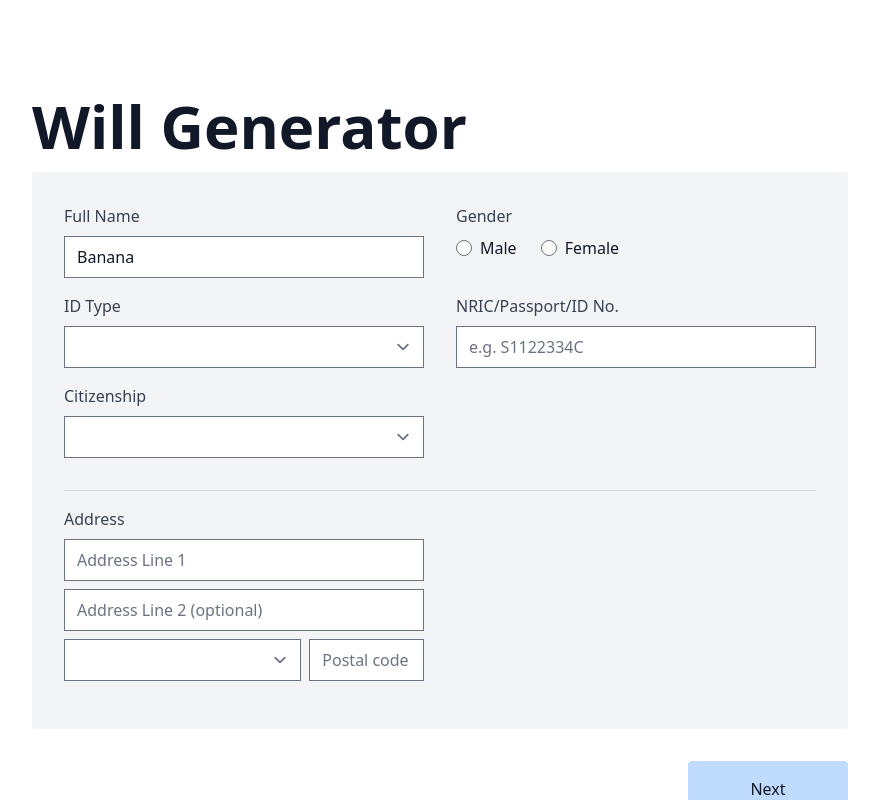
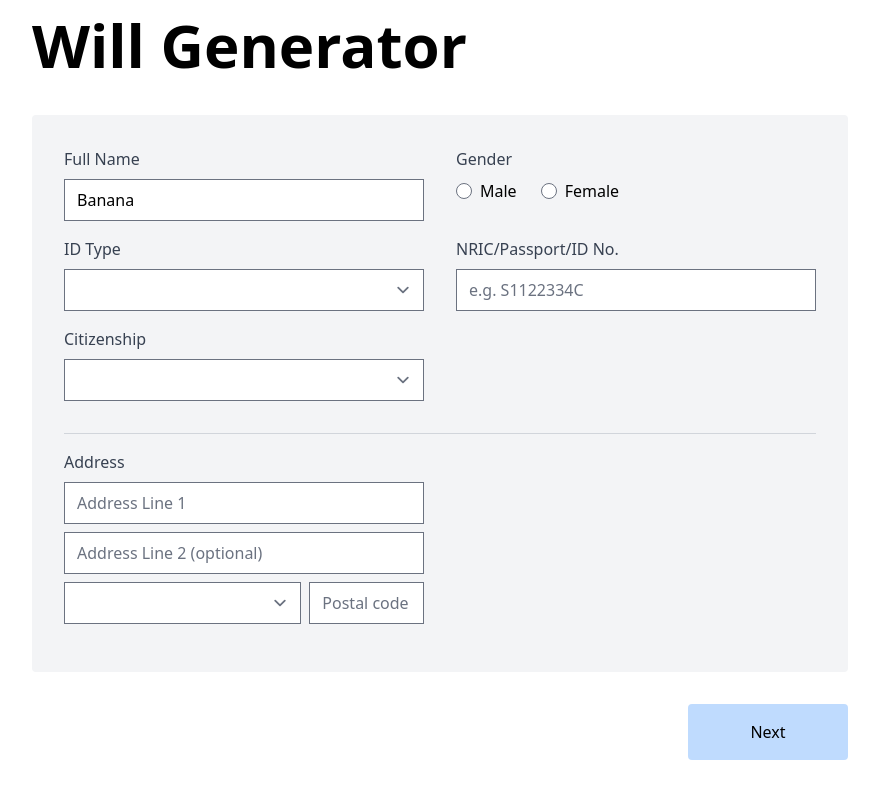
Before and after one commit to yjsoon/willgen, a Next.js app: page / in a window 1280 px wide. Shown: the top 800 px of the page, without its empty margins (200-1079 px from the left). Built offline with nearby package versions, Linux system fonts and the light colour scheme.

Commit message:
Fixes for flex-grow in layout

```diff
--- a/components/Layout.js
+++ b/components/Layout.js
@@ -1,16 +1,16 @@
 const Layout = ({ children }) => {
   return (
-    <div className="antialiased flex flex-col items-center justify-center min-h-screen py-2">
-      <main className=" text-gray-900 py-10 align-center flex flex-col flex-1 items-center">
-        <main className="max-w-4xl py-12 md:mx-w-4xl bg-white px-10">
-          <h1 className="text-6xl font-bold">Will Generator</h1>
+    <>
+      <div className="antialiased flex flex-col items-center justify-center h-screen py-2">
+        <main className="max-w-4xl py-12 md:mx-w-4xl bg-white px-10 flex-grow">
+          <h1 className="text-6xl font-bold mb-10">Will Generator</h1>
           {children}
         </main>
-      </main>
-      <footer className="bg-blue-50 flex items-center justify-center w-full h-24 border-t">
-        &copy; {new Date().getFullYear()} Will G.
-      </footer>
-    </div>
+        <footer className="bg-blue-50 flex items-center justify-center w-full h-24 border-t">
+          &copy; {new Date().getFullYear()} Will G.
+        </footer>
+      </div>
+    </>
   );
 };
 
```
